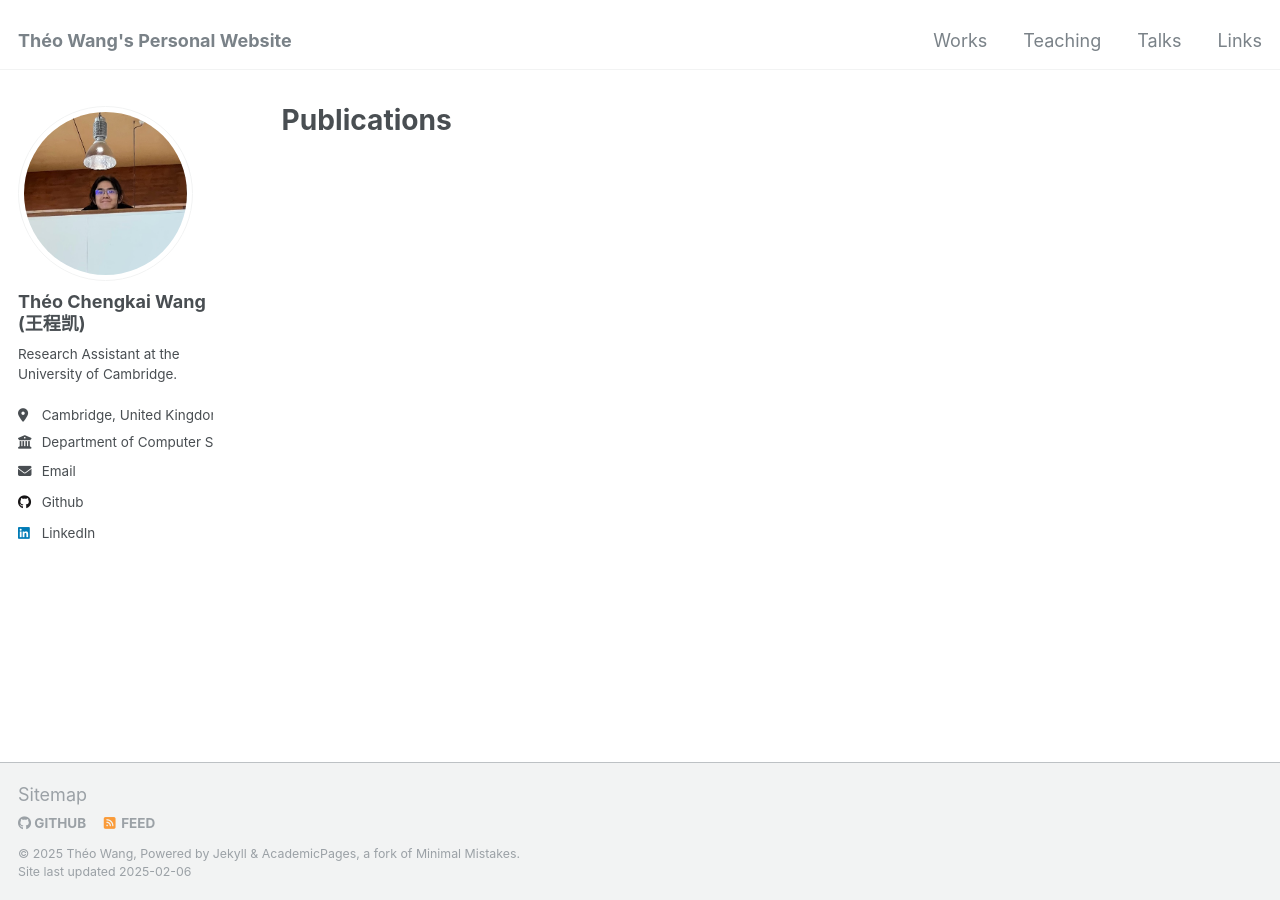
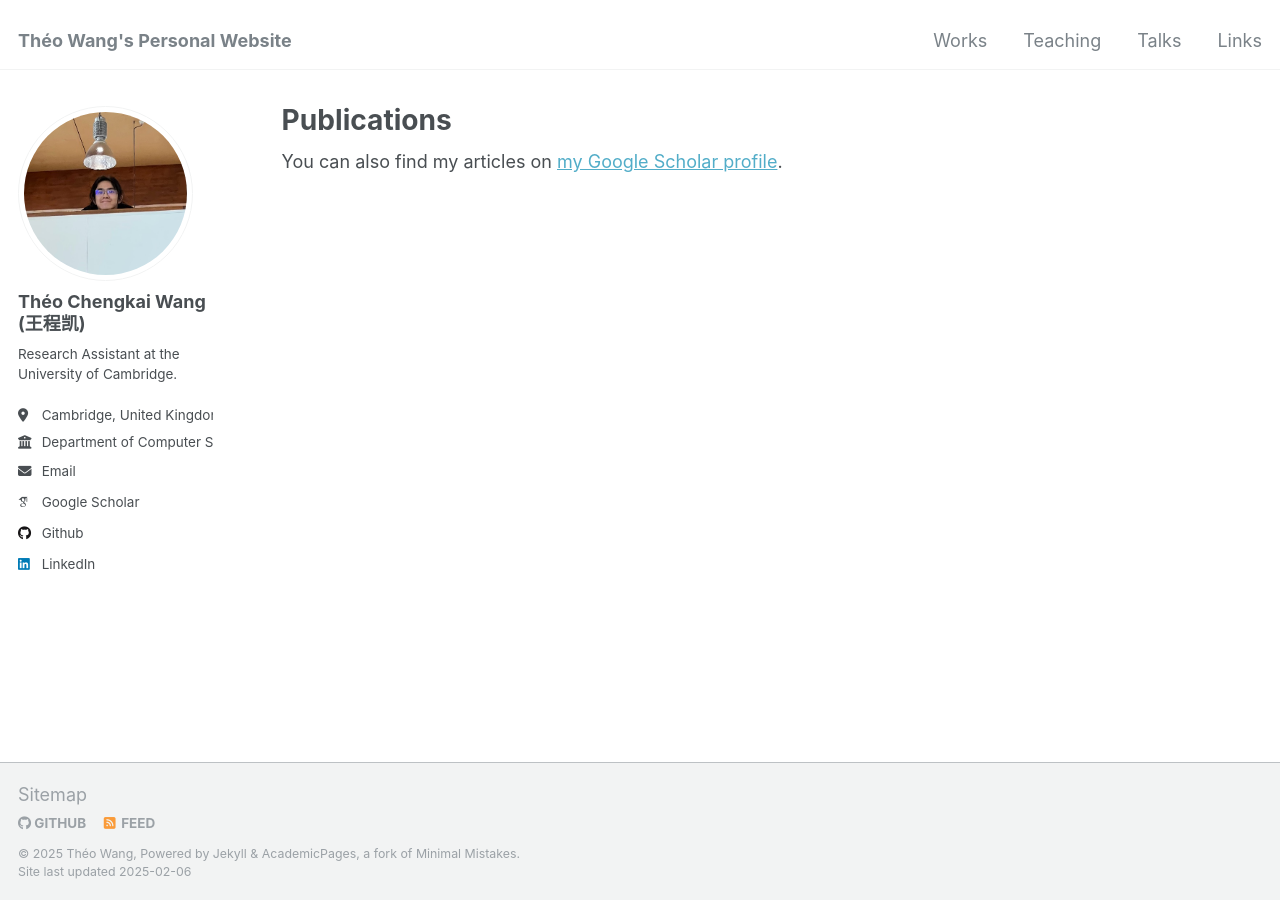
Before and after one commit to theo-chengkai-wang/theo-chengkai-wang.github.io, a Jekyll site: the page built from _pages/publications.html, in a window 1280 px wide. Built offline with Jekyll 4.4.1, drawn with Linux system fonts in a browser that asks for light colours; some web fonts are replaced; some of the changed lines change nothing that is shown.

Commit message:
added google scholar

```diff
--- a/_config.yml
+++ b/_config.yml
@@ -12,7 +12,7 @@ title                    : "Théo Wang's Personal Website"
 small_title              : "TCW"
 title_separator          : "-"
 name                     : &name "Théo Wang"
-description              : &description "Research Intern at the Max Planck Institute for Security and Privacy."
+description              : &description "Research Intern at the University of Cambridge."
 url                      : https://theo.wang # the base hostname & protocol for your site e.g. "https://mmistakes.github.io"
 baseurl                  : "" # the subpath of your site, e.g. "/blog"
 # repository               : "academicpages/academicpages.github.io"
@@ -33,7 +33,7 @@ author:
 
   # Academic websites
   arxiv            : # URL - Update with the correct link to your profile
-  googlescholar    : # URL - Update with the correct link to your profile
+  googlescholar    : https://scholar.google.com/citations?user=y22Y89YAAAAJ&hl=en #- Update with the correct link to your profile
   impactstory      : # URL
   orcid            : # URL
   semantic         : # URL
```
